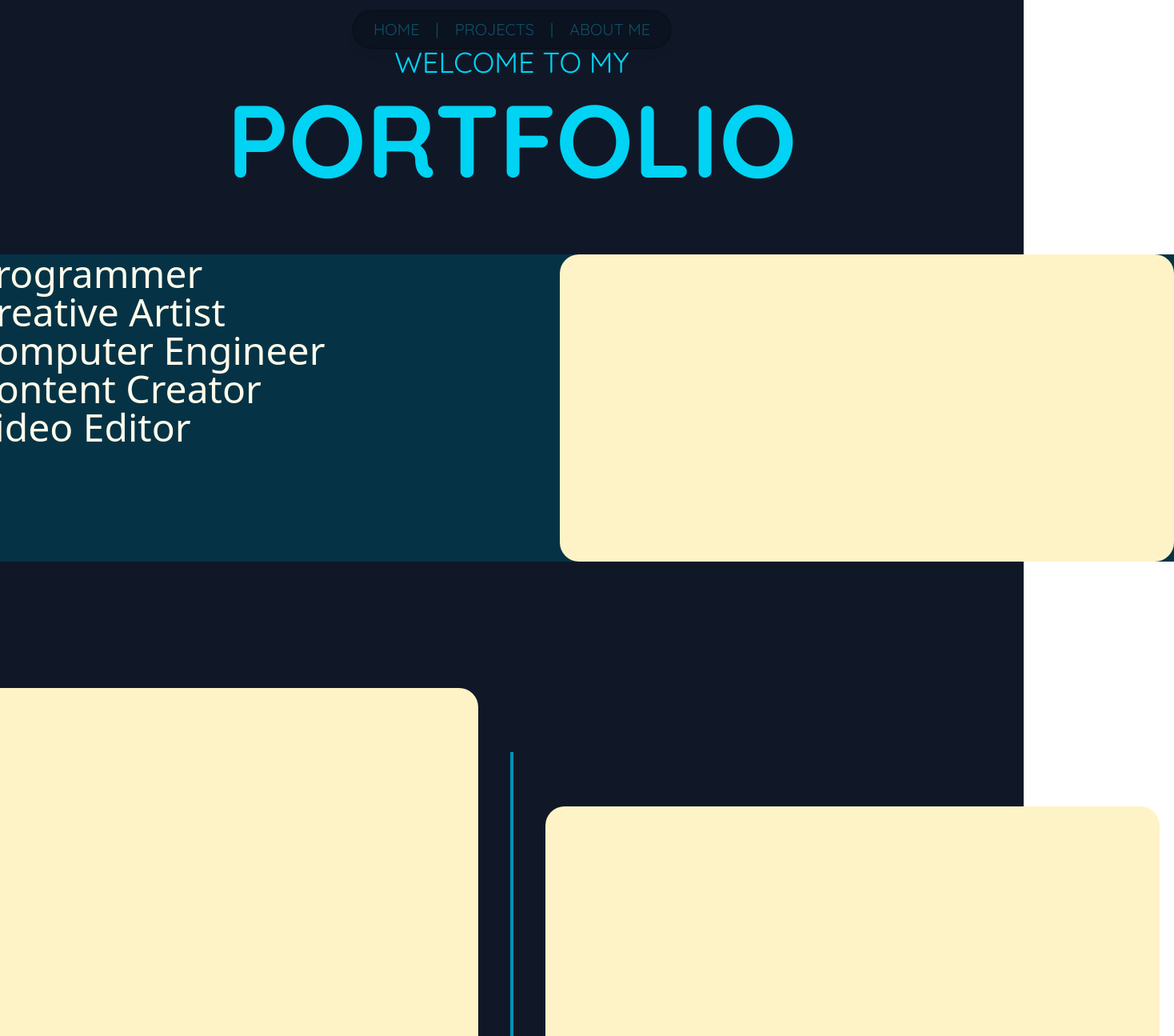
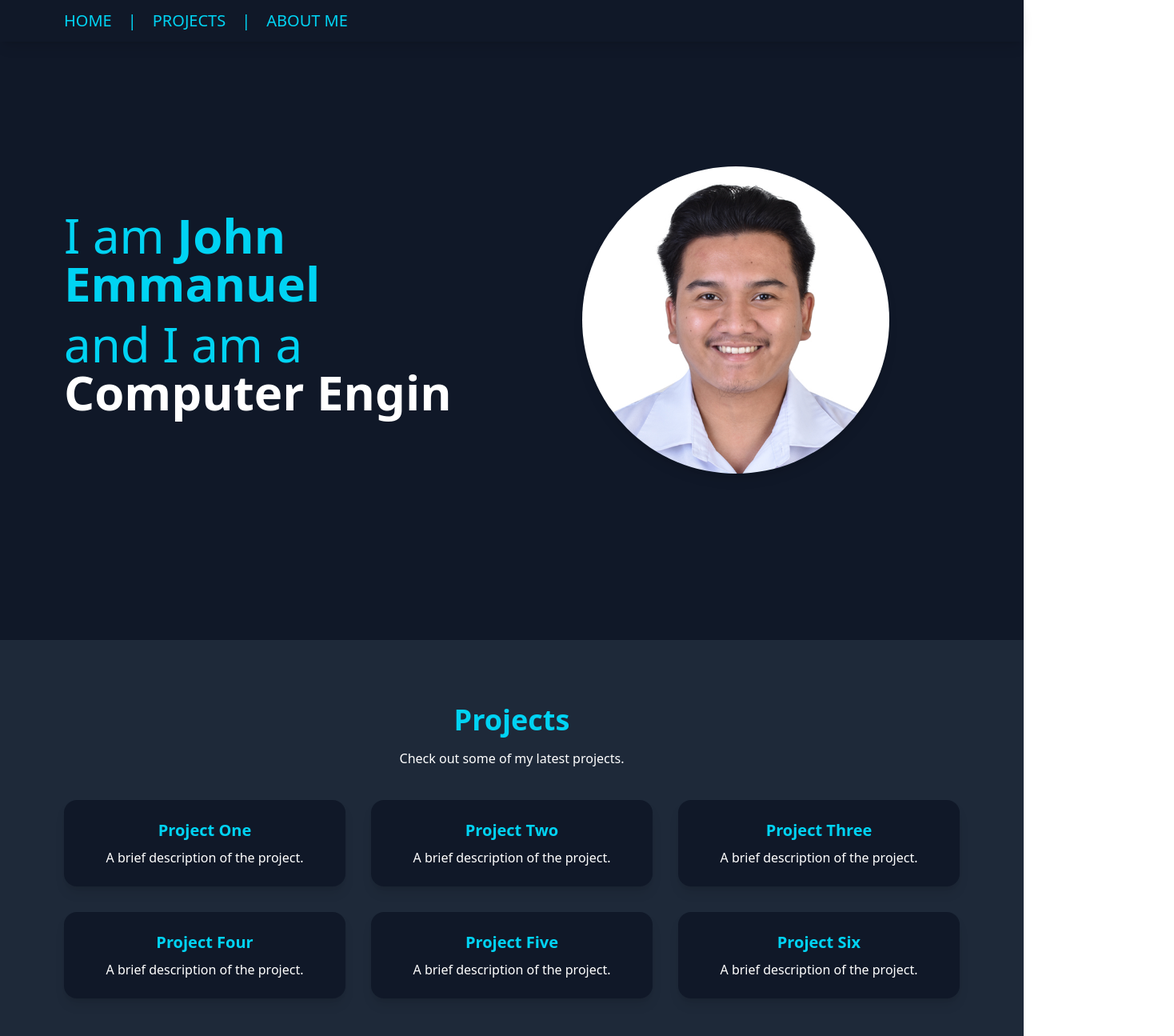
Before and after one commit to emman-likha/my-portfolio, a React (Vite) app: page / in a window 1280 px wide. Shown: the top 1295 px of the page at 80% size, 1468 px wide, since content can reach past the window. Built offline with nearby package versions, Linux system fonts and the light colour scheme.

Commit message:
jsx: added some animations and contrast

```diff
--- a/index.html
+++ b/index.html
@@ -3,7 +3,6 @@
   <head>
     <meta charset="UTF-8" />
     <link rel="icon" type="image/svg+xml" href="/src/assets/e.png" />
-    <link href="https://fonts.googleapis.com/css2?family=Monoton&display=swap" rel="stylesheet">
     <style>
       @import url('https://fonts.googleapis.com/css2?family=Quicksand:wght@300..700&display=swap');
 
--- a/src/App.jsx
+++ b/src/App.jsx
@@ -1,99 +1,174 @@
-import { useState } from 'react'
-import reactLogo from './assets/react.svg'
-import viteLogo from '/vite.svg'
-import './App.css'
+import { useState, useEffect } from "react";
+import "./App.css";
 
 function App() {
-  const [count, setCount] = useState(0)
+  const [menuOpen, setMenuOpen] = useState(false);
+  const [currentText, setCurrentText] = useState("");
+  const textOptions = [
+    "Creative Artist.",
+    "Computer Engineer.",
+    "Video Editor.",
+    "Front-End Developer.",
+    "Future Shore 360 Employee.",
+  ];
+
+  const [textIndex, setTextIndex] = useState(0);
+  const [charIndex, setCharIndex] = useState(0);
+  const [isDeleting, setIsDeleting] = useState(false);
+
+  useEffect(() => {
+    const typingSpeed = isDeleting ? 80 : 100;
+    const timeout = setTimeout(() => {
+      if (!isDeleting && charIndex < textOptions[textIndex].length) {
+        setCurrentText((prev) => prev + textOptions[textIndex][charIndex]);
+        setCharIndex((prev) => prev + 1);
+      } else if (isDeleting && charIndex > 0) {
+        setCurrentText((prev) => prev.slice(0, -1));
+        setCharIndex((prev) => prev - 1);
+      } else if (!isDeleting && charIndex === textOptions[textIndex].length) {
+        setTimeout(() => setIsDeleting(true), 200);
+      } else if (isDeleting && charIndex === 0) {
+        setIsDeleting(false);
+        setTextIndex((prev) => (prev + 1) % textOptions.length);
+      }
+    }, typingSpeed);
+
+    return () => clearTimeout(timeout);
+  }, [charIndex, isDeleting, textIndex]);
+
+
 
   return (
-    < >
-   <html class="scroll-smooth h-screen">
-  <section>
-     <header className="flex justify-center ">
-   <div className="fixed flex items-center  mt-3 bg-gray-950 opacity-30 hover:opacity-100  border-3 rounded-full font-[Quicksand] hover:border-x-5 hover:shadow-md hover:shadow-cyan-300/50 shadow-lg  hover:border-cyan-300 ease-in-out ">
-  <nav className=" text-xl px-6 py-2  text-cyan-400 flex items-center hover:mx-3 transition-all duration-700 hover:drop-shadow-lg ">
-  {/*<img className=" w-12 ml-10" src="/src/assets/e.png" alt="Image description" />
-  <img src="src/assets/arrow.png" class=""  alt="" />*/}
+    <>
 
-    <ul className="flex gap-5 static ">
+      <header className="fixed top-0 left-0 w-full bg-gray-900 shadow-lg p-3 z-50">
+        <nav className="flex flex-col items-center max-w-6xl mx-auto px-4 md:flex-row text-center">
+
+          <div className="md:hidden w-full flex justify-end">
+            <button
+              className="text-cyan-400 focus:outline-none text-2xl"
+              onClick={() => setMenuOpen((prev) => !prev)}
+            >
+              ☰
+            </button>
+          </div>
+
+          <ul
+            className={`flex flex-col md:flex-row gap-5 text-xl text-cyan-400 transition-all duration-300 ease-in-out ${menuOpen ? "block" : "hidden md:flex"}`}
+          >
             <li>
-        <a href="#welcome-section" className="hover:text-cyan-100 hover:ml-3.5 transition-all duration-300 hover:text-3xl hover:static ">HOME</a>
+              <a
+                href="#welcome-section"
+                className="hover:text-cyan-100 transition-all duration-300 hover:text-3xl"
+              >
+                HOME
+              </a>
             </li>
-      <li>|</li>
+            <li className="hidden md:block">|</li>
             <li>
-      <a href="#projects" className="border-cyan-400 hover:text-cyan-100 hover:ml-3.5 transition-all duration-300 hover:text-3xl hover:static">PROJECTS</a>
+              <a
+                href="#projects"
+                className="hover:text-cyan-100 transition-all duration-300 hover:text-3xl"
+              >
+                PROJECTS
+              </a>
             </li>
-
-      <li>|</li>
+            <li className="hidden md:block">|</li>
             <li>
-      <a href="#about-me" className="border-cyan-400 hover:text-cyan-100 hover:ml-3.5 transition-all duration-300 hover:text-3xl hover:static">ABOUT ME</a>
+              <a
+                href="#about-me"
+                className="hover:text-cyan-100 transition-all duration-300 hover:text-3xl"
+              >
+                ABOUT ME
+              </a>
             </li>
           </ul>
         </nav>
+      </header>
+
+
+      <section
+  className="w-full h-screen bg-gray-900 flex flex-col md:flex-row items-center justify-center text-start px-4 md:px-20"
+  id="welcome-section"
+>
+
+  <div className="flex-1">
+    <h1 className="text-4xl md:text-6xl text-cyan-400 font-quicksand mb-4">
+      I am <strong>John Emmanuel</strong>
+    </h1>
+    <h1 className="text-4xl md:text-6xl text-cyan-400 font-quicksand mb-4">
+      and I am a{" "}
+      <span className="text-5xl md:text-6xl font-bold text-white">
+        {currentText}
+      </span>
+    </h1>
   </div>
 
 
+  <div className="flex-1 flex justify-center">
+  <a
+                href="#about-me"
+                className="hover:text-cyan-100 transition-all duration-300 hover:text-3xl"
+              > <img
+              src="./src/assets/my-picture.jpg"
+              alt="John Emmanuel"
+              className="w-80 h-80 md:w-96 md:h-96 object-cover rounded-full shadow-lg hover:scale-150"
+            /></a>
 
-   </header>
+  </div>
+</section>
+
+      <section id="projects" className="w-full bg-gray-800 py-20 text-center">
+        <h2 className="text-4xl text-cyan-400 font-bold">Projects</h2>
+        <p className="text-white mt-4">Check out some of my latest projects.</p>
 
 
-  <section class="w-full h-screen bg-gray-900  flex justify-center items-center flex-col" id="welcome-section">
-    <h1 class="mb-20 -mt-10 text-cyan-400 flex flex-col items-center text-4xl gap-3 font-[Quicksand]">WELCOME TO MY <span class="text-9xl font-[Quicksand] font-black">PORTFOLIO</span></h1>
-    <div class="flex flex-row gap-30 bg-cyan-950 justify-center">
+  <div className="mt-10 grid grid-cols-1 sm:grid-cols-2 lg:grid-cols-3 gap-8 px-4 max-w-6xl mx-auto">
 
-      <div class=" w-3xl h-96 rounded-2xl text-amber-50">
-
-        <h1 class="text-5xl">I am a Programmer</h1>
-        <h1 class="text-5xl">I am a Creative Artist</h1>
-        <h1 class="text-5xl">I am a Computer Engineer</h1>
-        <h1 class="text-5xl">I am a Content Creator</h1>
-        <h1 class="text-5xl">I am a Video Editor</h1>
-
+    <div className="bg-gray-900 p-6 rounded-2xl shadow-lg hover:shadow-cyan-400/50 transform hover:scale-105 transition duration-300">
+      <h3 className="text-xl text-cyan-400 font-bold">Project One</h3>
+      <p className="text-white mt-2">A brief description of the project.</p>
     </div>
 
-      <div class="bg-amber-100 w-3xl h-96 rounded-3xl">
 
+    <div className="bg-gray-900 p-6 rounded-2xl shadow-lg hover:shadow-cyan-400/50 transform hover:scale-105 transition duration-300">
+      <h3 className="text-xl text-cyan-400 font-bold">Project Two</h3>
+      <p className="text-white mt-2">A brief description of the project.</p>
     </div>
 
+
+    <div className="bg-gray-900 p-6 rounded-2xl shadow-lg hover:shadow-cyan-400/50 transform hover:scale-105 transition duration-300">
+      <h3 className="text-xl text-cyan-400 font-bold">Project Three</h3>
+      <p className="text-white mt-2">A brief description of the project.</p>
     </div>
 
-  </section>
 
-  <section class="w-full h-screen bg-gray-900 flex justify-center items-center" id="projects">
-    <div class="flex flex-row gap-10 items-center">
-    <div class="bg-amber-100 w-3xl h-170 rounded-3xl">
-
+    <div className="bg-gray-900 p-6 rounded-2xl shadow-lg hover:shadow-cyan-400/50 transform hover:scale-105 transition duration-300">
+      <h3 className="text-xl text-cyan-400 font-bold">Project Four</h3>
+      <p className="text-white mt-2">A brief description of the project.</p>
     </div>
 
-    <div class="bg-cyan-600 w-1 h-130 ">
 
+    <div className="bg-gray-900 p-6 rounded-2xl shadow-lg hover:shadow-cyan-400/50 transform hover:scale-105 transition duration-300">
+      <h3 className="text-xl text-cyan-400 font-bold">Project Five</h3>
+      <p className="text-white mt-2">A brief description of the project.</p>
     </div>
-        <div class="bg-amber-100 w-3xl h-96 rounded-3xl">
 
+
+    <div className="bg-gray-900 p-6 rounded-2xl shadow-lg hover:shadow-cyan-400/50 transform hover:scale-105 transition duration-300">
+      <h3 className="text-xl text-cyan-400 font-bold">Project Six</h3>
+      <p className="text-white mt-2">A brief description of the project.</p>
     </div>
   </div>
       </section>
 
 
-  <section class="w-full h-lvh bg-gray-900 flex justify-center items-center" id="about-me">
-    <h1>
-      HI I AM JOHN EMMANUEL and I AM A GRAPHIC ARTIST and <br /> FRONTEND DEVELOPER
-    </h1>
+      <section id="about-me" className="w-full bg-gray-900 py-20 text-center">
+        <h2 className="text-4xl text-cyan-400 font-bold">About Me</h2>
+        <p className="text-white mt-4">I am passionate about development and design.</p>
       </section>
-
-
-  <footer>
-    <a href="https://github.com/emman-likha" target="_blank">Github</a>
-  </footer>
-  </section>
-   </html>
-
-
-
-
     </>
-  )
+  );
 }
 
-export default App
+export default App;
--- a/src/index.css
+++ b/src/index.css
@@ -1,7 +1,5 @@
 @import "tailwindcss";
 
-.rakkas-regular {
-    font-family: "Rakkas", serif;
-    font-weight: 400;
-    font-style: normal;
-  }
+html {
+  scroll-behavior: smooth;
+}
--- a/src/tailwind.config.js
+++ b/src/tailwind.config.js
@@ -1,9 +1,12 @@
+// tailwind.config.js
 module.exports = {
-    theme: {
-      extend: {
-        fontFamily: {
-          monoton: ['Monoton', 'cursive'],
-        },
+  theme: {
+    extend: {
+      fontFamily: {
+        monoton: ["Monoton", "cursive"],
+        quicksand: ["Quicksand", "sans-serif"],
       },
     },
-  };
+  },
+  plugins: [],
+};
```
Also changed, not shown: src/assets/my-picture.JPG (added). Lines whose indentation alone changed are shown as unchanged.
